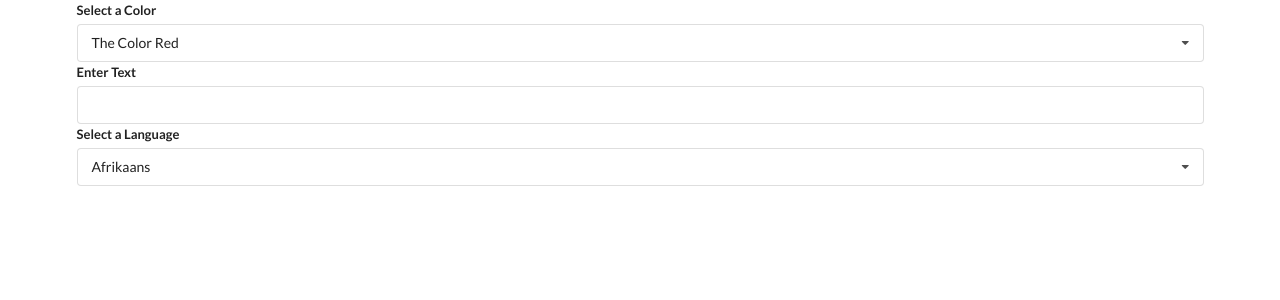
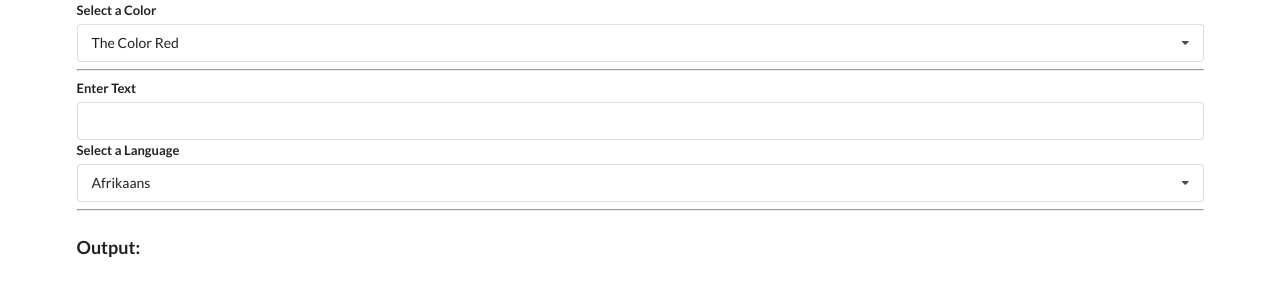
Before and after one commit to ncoughlin/react-widgets, a React (Create React App) app: page / in a window 1280 px wide. Shown: the top 300 px of the page. Built offline with nearby package versions, Linux system fonts and the light colour scheme.

Commit message:
the convert widget has been wireframed to receive text and language and output text

```diff
--- a/src/App.js
+++ b/src/App.js
@@ -30,6 +30,7 @@ export default () => {
   return (
     <div className="ui container">
       <ColorSelect />
+      <hr />
       <Translate />
     </div>
   );
--- /dev/null
+++ b/src/components/Convert.js
@@ -0,0 +1,14 @@
+import React, { useState, useEffect } from "react";
+
+// de-structure language and text props
+const Convert = ({ language, text }) => {
+  useEffect(() => {
+    console.log("language or text has changed");
+  }, [language, text]);
+
+  return <div>
+      <p>{text}</p>
+  </div>;
+};
+
+export default Convert;
--- a/src/components/Translate.js
+++ b/src/components/Translate.js
@@ -1,6 +1,7 @@
 import React, { useState } from "react";
 
 import Dropdown from "./Dropdown";
+import Convert from './Convert';
 
 const languages = [
   {
@@ -36,6 +37,12 @@ const Translate = () => {
         selected={language}
         onSelectedChange={setLanguage}
       />
+      <hr />
+      <h3 className="ui header">Output:</h3>
+      <Convert
+        text={text}
+        language={language}
+      />
     </div>
   );
 };
```
